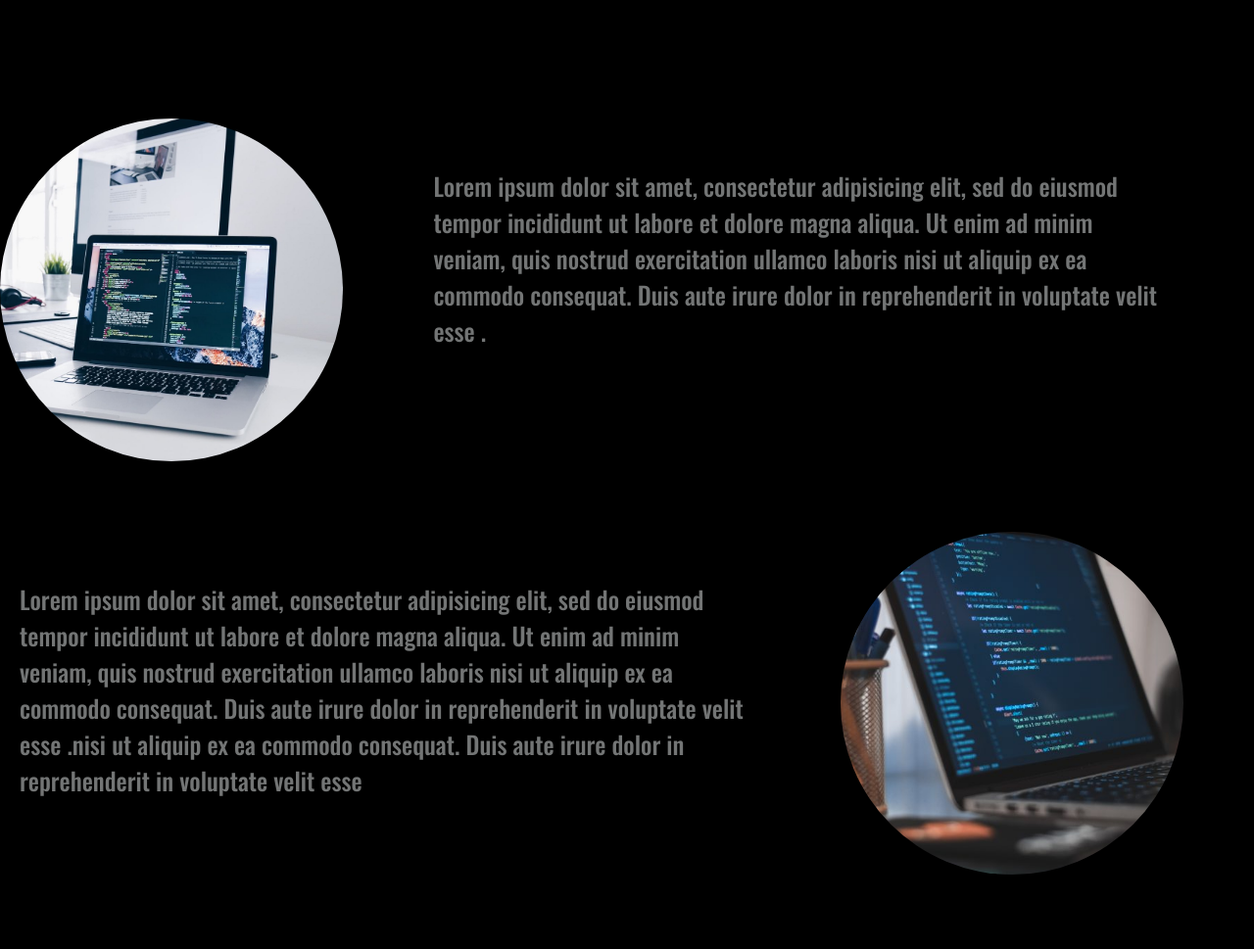
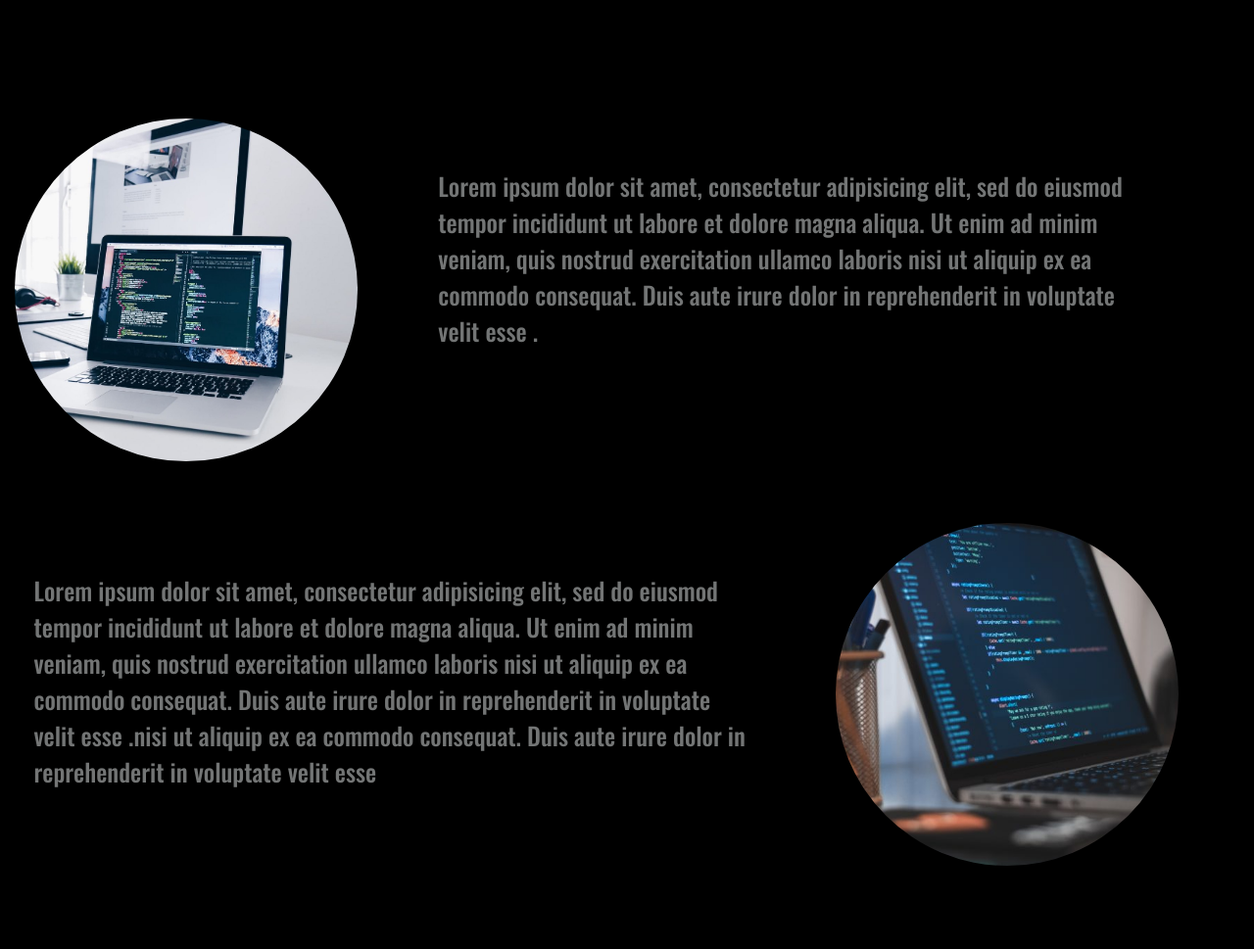
Before and after one commit to Bogdan8151/test2, a plain HTML site: page index.html in a window 1280 px wide. Shown: the part 1740-2709 px from the top of the page at 98% size. Drawn offline with nearby package versions, Linux system fonts and the light colour scheme.

Commit message:
Update main.css

```diff
--- a/css/main.css
+++ b/css/main.css
@@ -257,6 +257,7 @@
 		text-align: left;
 		width: 100%;
 		min-width: 1250px;
+		max-width: 1251px;
 		margin: 00px auto 0px auto;
 	}
 	.mack_img_gol{
```
